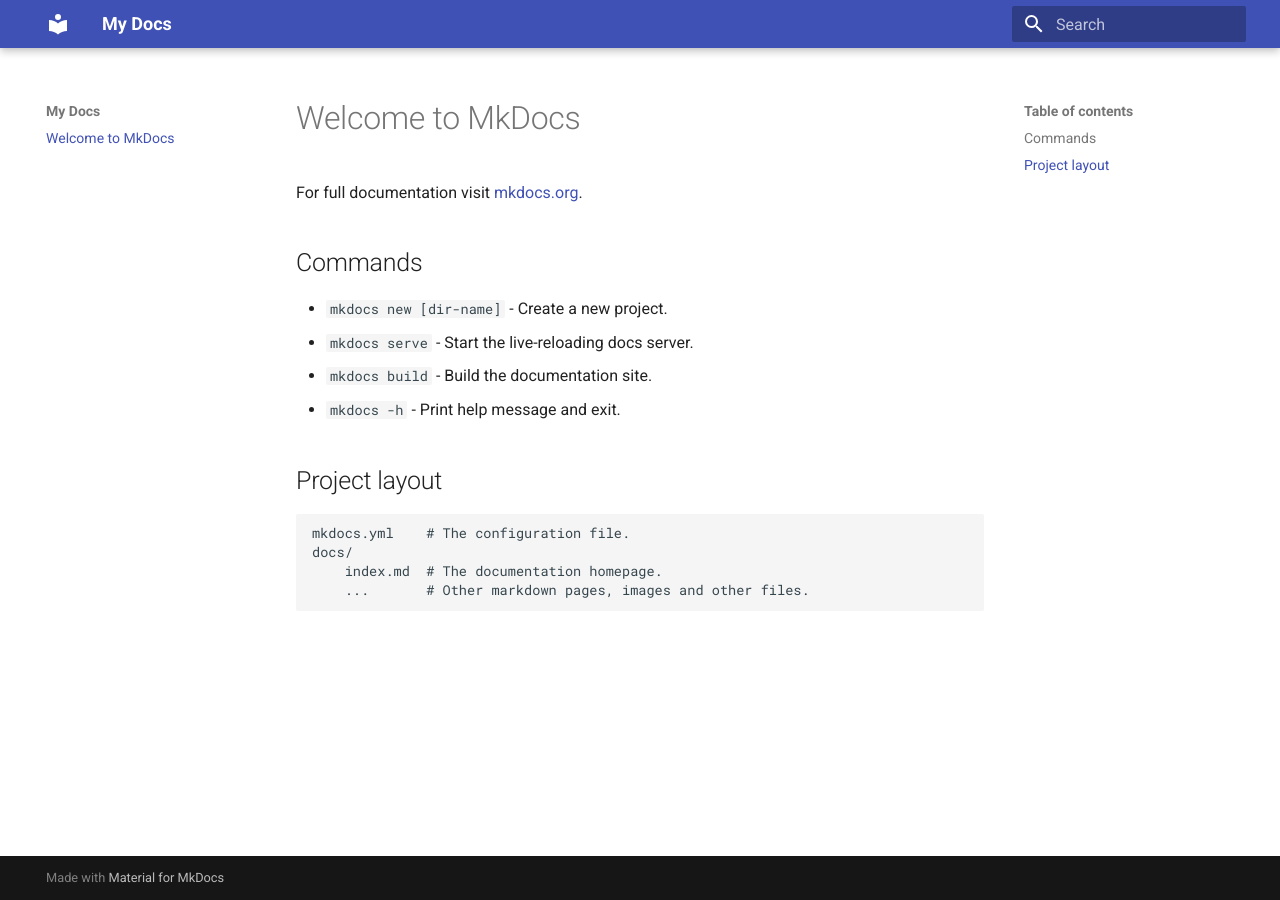
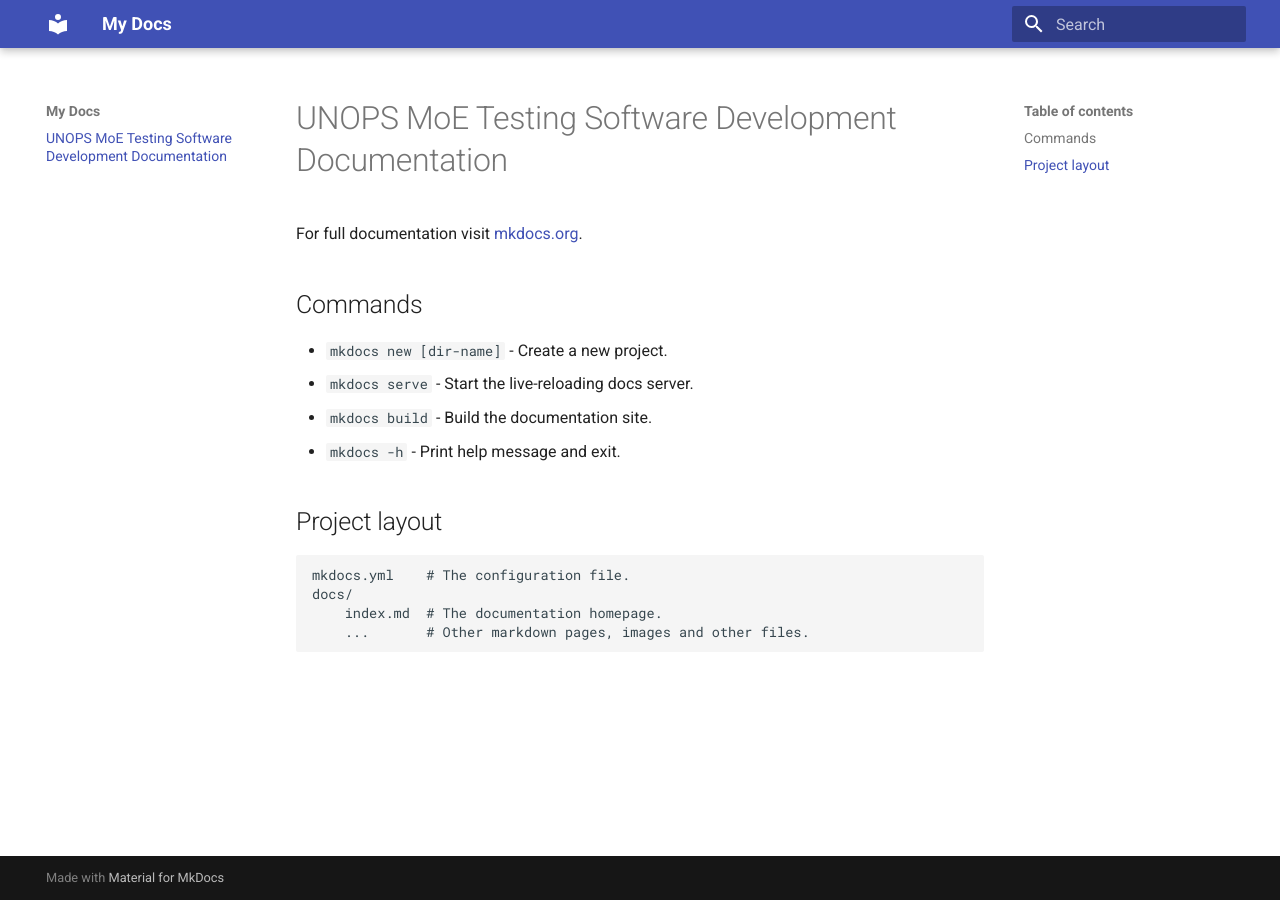
Before and after one commit to EAsrat1/unops-Doc-end-to-end, an MkDocs documentation site: the page built from docs/index.md, in a window 1280 px wide. Built offline with MkDocs 1.6.1 and Material for MkDocs 9.7.7, drawn with Linux system fonts in a browser that asks for light colours.

Commit message:
Commit test

```diff
--- a/docs/index.md
+++ b/docs/index.md
@@ -1,4 +1,4 @@
-# Welcome to MkDocs
+# UNOPS MoE Testing Software Development Documentation
 
 For full documentation visit [mkdocs.org](https://www.mkdocs.org).
 
```
